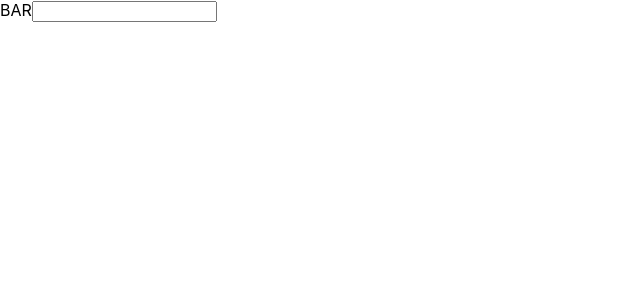
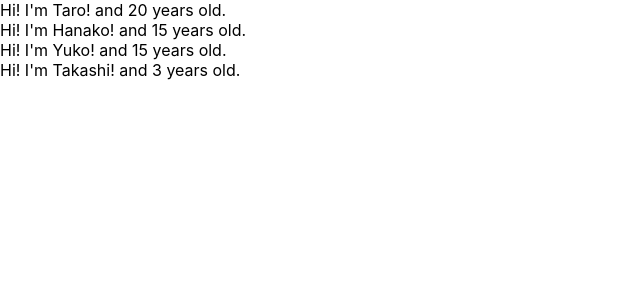
Before and after one commit to daigororin/React-Redux-Pra, a React (Create React App) app: page / in a window 1280 px wide. Shown: the top 300 px of the page, without its empty margins (0-640 px from the left). Built offline with nearby package versions, Linux system fonts and the light colour scheme.

Commit message:
importPropTypes

```diff
--- a/src/App.js
+++ b/src/App.js
@@ -1,12 +1,41 @@
 import React from 'react';
+// import { render } from '@testing-library/react';
+import propTypes from 'prop-types';
 
-function App() {
+// function App() {
+//   return (
+//     <React.Fragment>
+//       <label htmlFor="bar">BAR</label>
+//       <input type="box" onClick={() => { console.log("Clicked") }} />
+//     </React.Fragment>
+//   );
+// }
+
+const App = () => {
+  const profiles = [
+    { name: 'Taro', age: 20 },
+    { name: 'Hanako', age: 15 },
+    { name: 'Yuko', age: 15 },
+    { name: 'Takashi', age: 3 },
+  ]
   return (
-    <React.Fragment>
-      <label htmlFor="bar">BAR</label>
-      <input type="box" onClick={() => { console.log("Clicked") }} />
-    </React.Fragment>
+    <div>
+      {
+        profiles.map((profile, index) => {
+          return <User name={profile.name} age={profile.age} key={index} />
+        })
+      }
+    </div>
   );
 }
 
+const User = (props) => {
+  return <div>Hi! I'm {props.name}! and {props.age} years old.</div>
+}
+
+User.propTypes = {
+  name: propTypes.string,
+  age: propTypes.number.isRequired
+}
+
 export default App;
```
